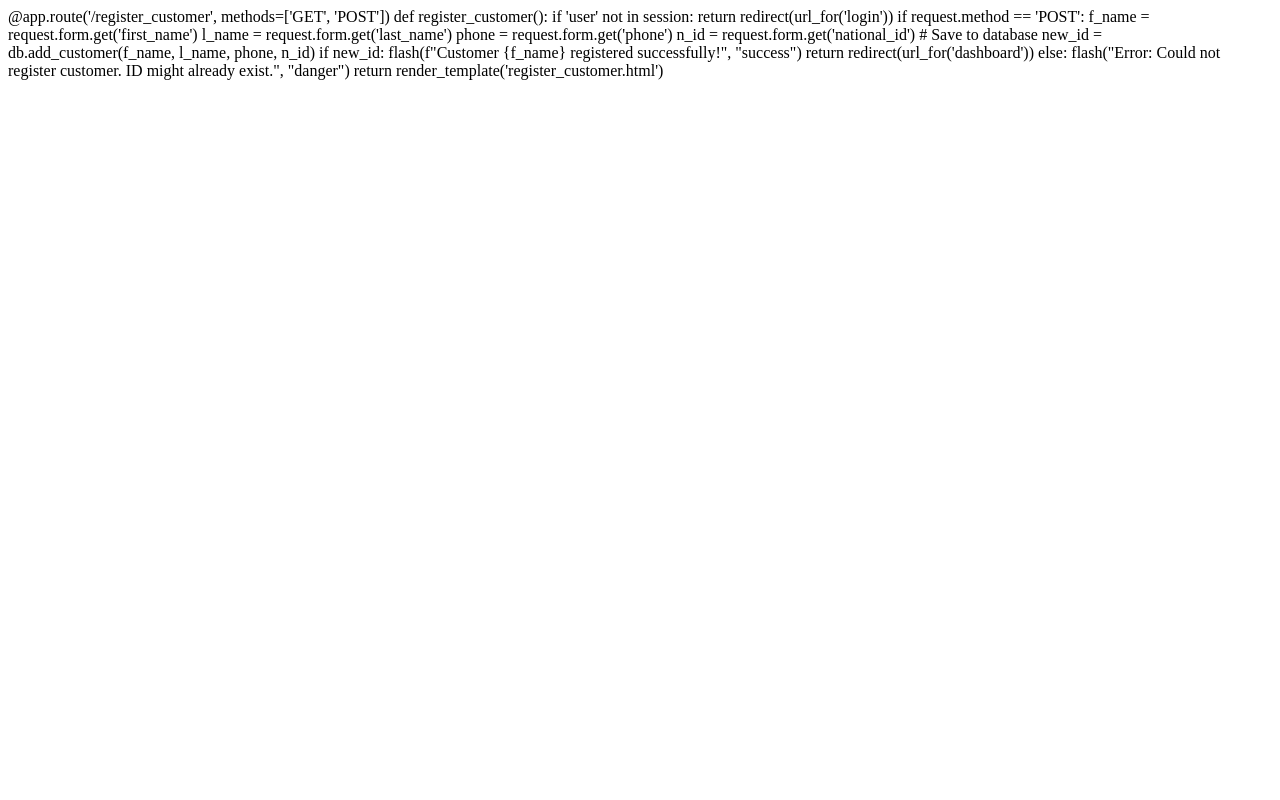
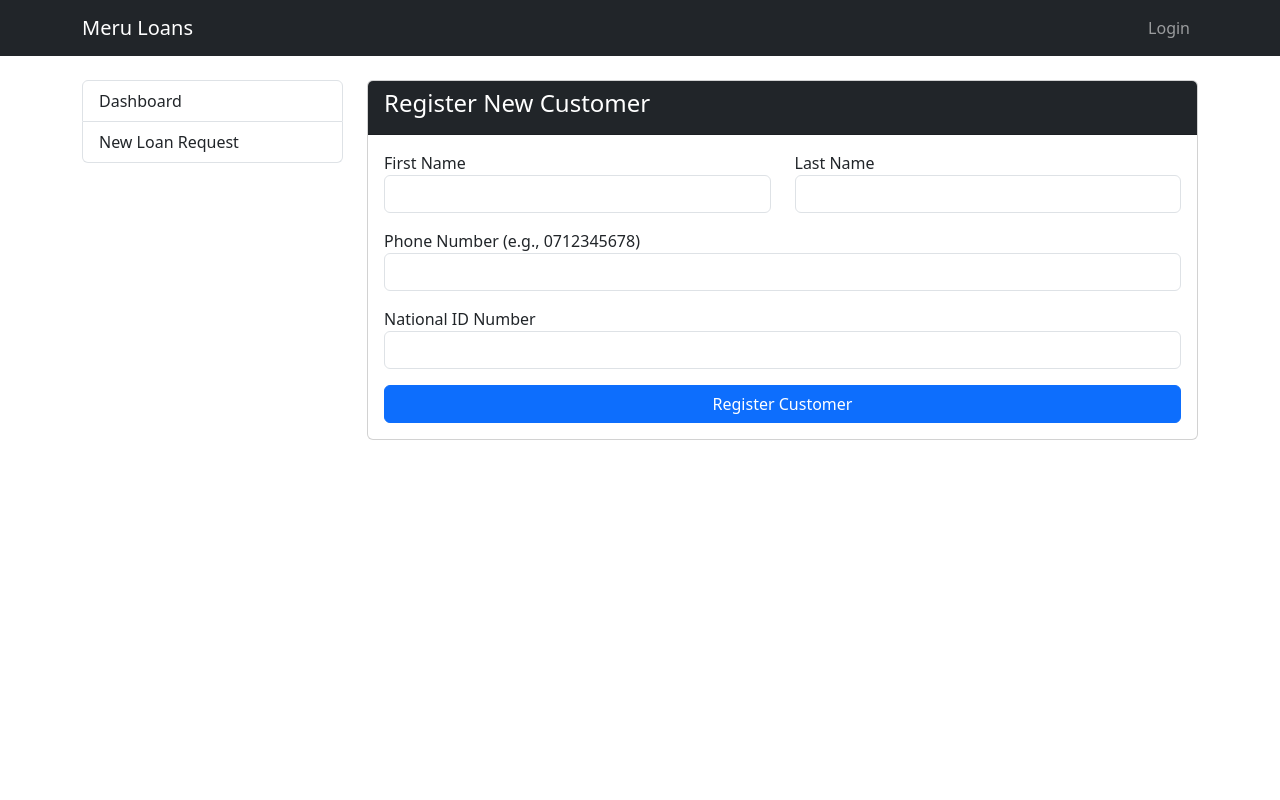
Before and after one commit to davydavecom-sys/loanapp, a Flask app: template templates/register_customer.html in a window 1280 px wide. Run offline with Flask 3, Linux system fonts and the light colour scheme; the template is opened without the code that fills it, so the values that code supplies are empty.

Commit message:
Refactor customer registration template with HTML form

```diff
--- a/templates/register_customer.html
+++ b/templates/register_customer.html
@@ -1,21 +1,32 @@
-@app.route('/register_customer', methods=['GET', 'POST'])
-def register_customer():
-    if 'user' not in session:
-        return redirect(url_for('login'))
+{% extends "layout.html" %}
 
-    if request.method == 'POST':
-        f_name = request.form.get('first_name')
-        l_name = request.form.get('last_name')
-        phone = request.form.get('phone')
-        n_id = request.form.get('national_id')
-
-        # Save to database
-        new_id = db.add_customer(f_name, l_name, phone, n_id)
-
-        if new_id:
-            flash(f"Customer {f_name} registered successfully!", "success")
-            return redirect(url_for('dashboard'))
-        else:
-            flash("Error: Could not register customer. ID might already exist.", "danger")
-
-    return render_template('register_customer.html')
+{% block content %}
+<div class="card">
+    <div class="card-header bg-dark text-white">
+        <h4>Register New Customer</h4>
+    </div>
+    <div class="card-body">
+        <form method="POST">
+            <div class="row">
+                <div class="col-md-6 mb-3">
+                    <label>First Name</label>
+                    <input type="text" name="first_name" class="form-control" required>
+                </div>
+                <div class="col-md-6 mb-3">
+                    <label>Last Name</label>
+                    <input type="text" name="last_name" class="form-control" required>
+                </div>
+            </div>
+            <div class="mb-3">
+                <label>Phone Number (e.g., 0712345678)</label>
+                <input type="text" name="phone" class="form-control" required>
+            </div>
+            <div class="mb-3">
+                <label>National ID Number</label>
+                <input type="text" name="national_id" class="form-control" required>
+            </div>
+            <button type="submit" class="btn btn-primary w-100">Register Customer</button>
+        </form>
+    </div>
+</div>
+{% endblock %}
```
